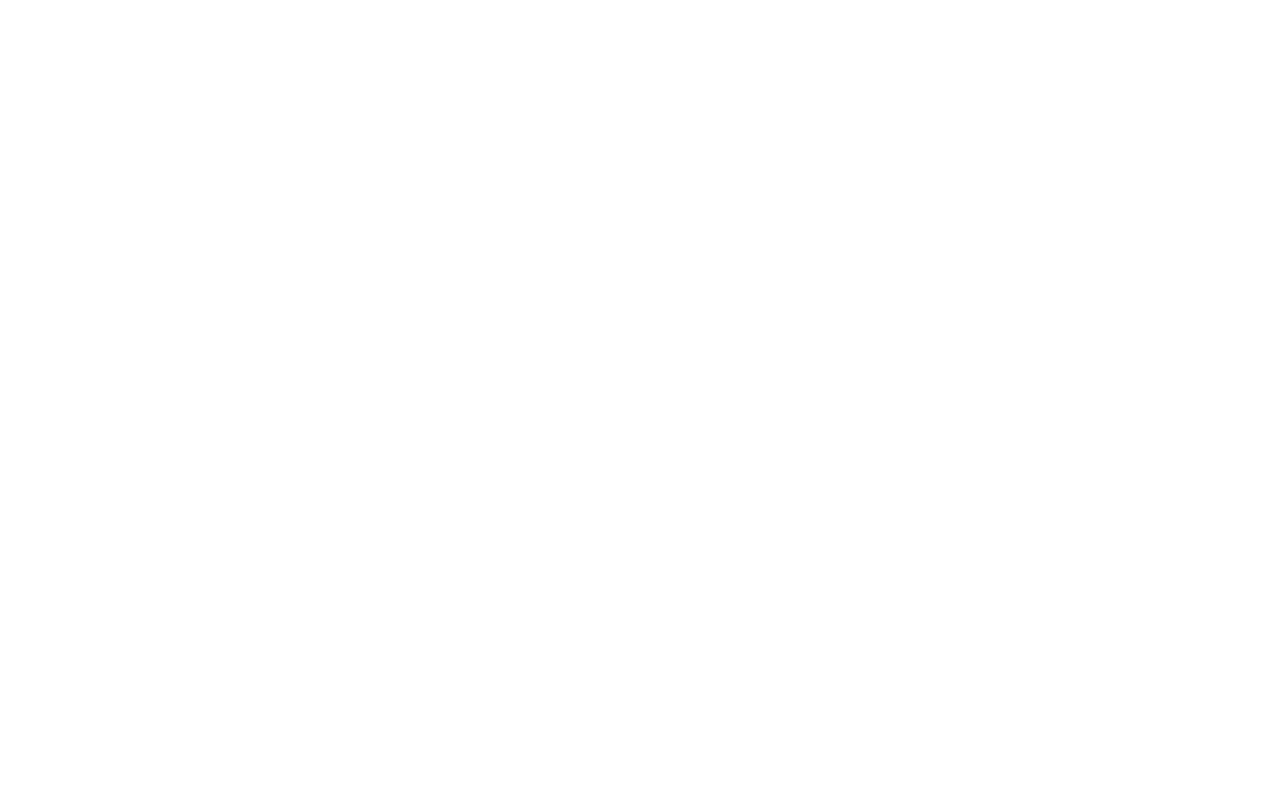
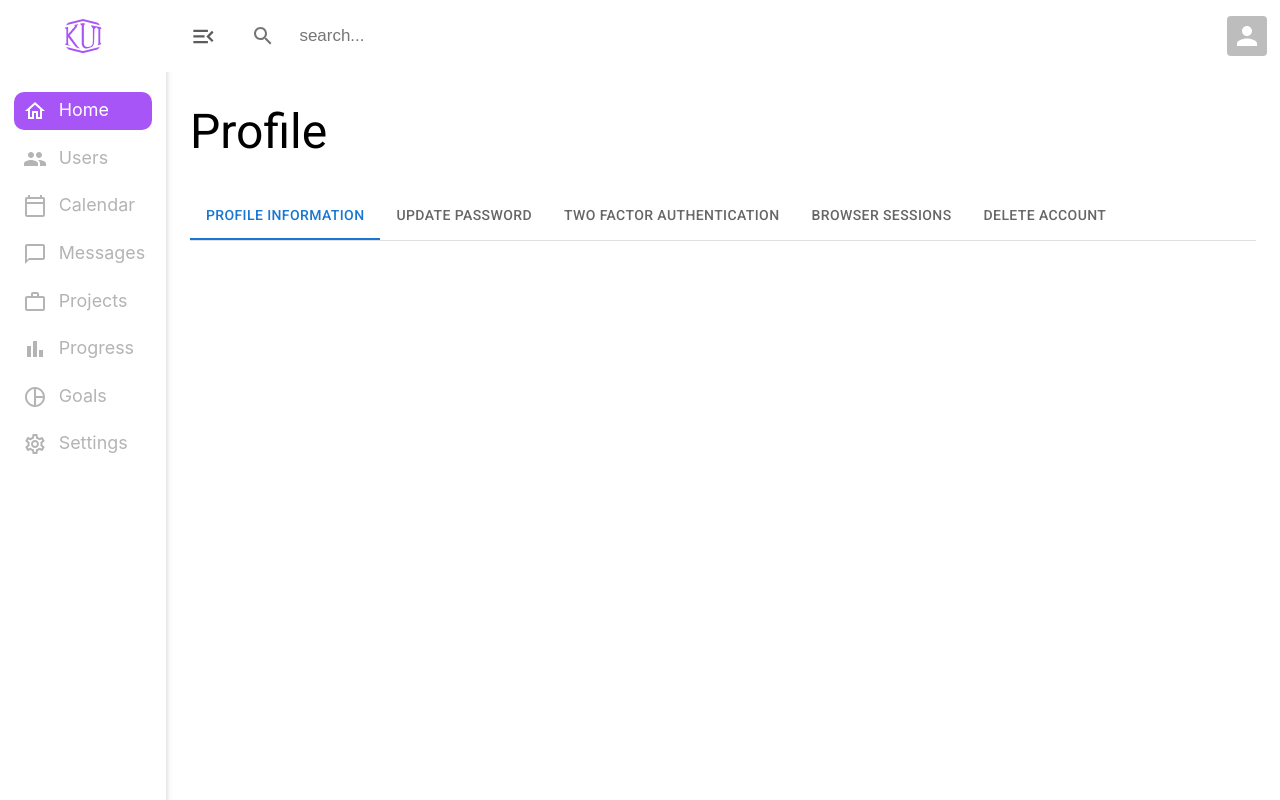
Before and after one commit to ehsanMahmoodi/admin-dashboard, a React (Create React App) app: page /user/edit in a window 1280 px wide. Before the commit this address had no page. Shown: the top 800 px of the page. Built offline with nearby package versions, Linux system fonts and the light colour scheme.

Commit message:
create edit user profile page

```diff
--- a/package.json
+++ b/package.json
@@ -6,6 +6,7 @@
     "@emotion/react": "^11.8.1",
     "@emotion/styled": "^11.8.1",
     "@mui/icons-material": "^5.4.2",
+    "@mui/lab": "^5.0.0-alpha.71",
     "@mui/material": "^5.4.3",
     "@mui/styles": "^5.4.2",
     "@mui/x-data-grid": "^5.5.1",
--- a/src/app/App.jsx
+++ b/src/app/App.jsx
@@ -5,11 +5,14 @@
 import Layout from "../Layout/Layout";
 import HomePage from "../pages/HomePage/HomePage";
 import UserListPage from "../pages/UserListPage/UserListPage";
+import EditProfilePage from "../pages/EditProfilePage/EditProfilePage";
+
 
 const App = () => {
     return (<Routes>
         <Route path={'/'} element={<Layout><HomePage/></Layout>}/>
         <Route path={'/users'} element={<Layout><UserListPage/></Layout>}/>
+        <Route path={'/user/edit'} element={<Layout><EditProfilePage/></Layout>}/>
     </Routes>)
 }
 export default App
--- /dev/null
+++ b/src/pages/EditProfilePage/EditProfilePage.jsx
@@ -0,0 +1,53 @@
+import {useState} from "react";
+import {Container, Grid, Typography} from "@mui/material";
+import {useStyle} from "./EditProfilePage.style";
+import Box from '@mui/material/Box';
+import Tab from '@mui/material/Tab';
+import TabContext from '@mui/lab/TabContext';
+import TabPanel from '@mui/lab/TabPanel';
+import {useLocation} from "react-router-dom";
+import TabList from '@mui/lab/TabList';
+
+
+const EditProfilePage = () => {
+    // get css style
+    const classes = useStyle()
+    // get state from navigate
+    const location = useLocation();
+    console.log(location);
+    // handel to change tabs
+    const [value, setValue] = useState("1");
+    const handleChange = (event, newValue) => {
+        setValue(newValue);
+    }
+    return (<Container maxWidth={'false'} sx={{
+        marginBottom: '9rem !important', minHeight: 'calc(100vh - 9rem)'
+    }}>
+        <Typography variant={'h3'} className={classes.sectionTitle}>Profile</Typography>
+        <Grid container>
+            <Grid item xs={12}>
+                <Box sx={{width: '100%', typography: 'body1'}}>
+                    <TabContext value={value}>
+                        <Box sx={{borderBottom: 1, borderColor: 'divider'}}>
+                            <TabList className={classes.tabList} onChange={handleChange}
+                                     aria-label="lab API tabs example" variant="scrollable" scrollButtons="auto"
+                                     allowScrollButtonsMobile>
+                                <Tab label="profile information" value="1"/>
+                                <Tab label="update password" value="2"/>
+                                <Tab label="two factor authentication" value="3"/>
+                                <Tab label="browser sessions" value="4"/>
+                                <Tab label="delete account" value="5"/>
+                            </TabList>
+                        </Box>
+                        <TabPanel value="1"></TabPanel>
+                        <TabPanel value="2"></TabPanel>
+                        <TabPanel value="3"></TabPanel>
+                        <TabPanel value="4"></TabPanel>
+                        <TabPanel value="5"></TabPanel>
+                    </TabContext>
+                </Box>
+            </Grid>
+        </Grid>
+    </Container>)
+}
+export default EditProfilePage
--- /dev/null
+++ b/src/pages/EditProfilePage/EditProfilePage.style.js
@@ -0,0 +1,12 @@
+import {makeStyles} from "@mui/styles";
+
+export const useStyle = makeStyles({
+    sectionTitle: {
+        margin: '2rem 0 !important',
+    },
+    tabList: {
+        "@media (max-width:900px)": {
+            maxWidth: '76vw'
+        }
+    }
+})
```
Also changed, not shown: 1 other file (tests, documents, lock files or other folders).
